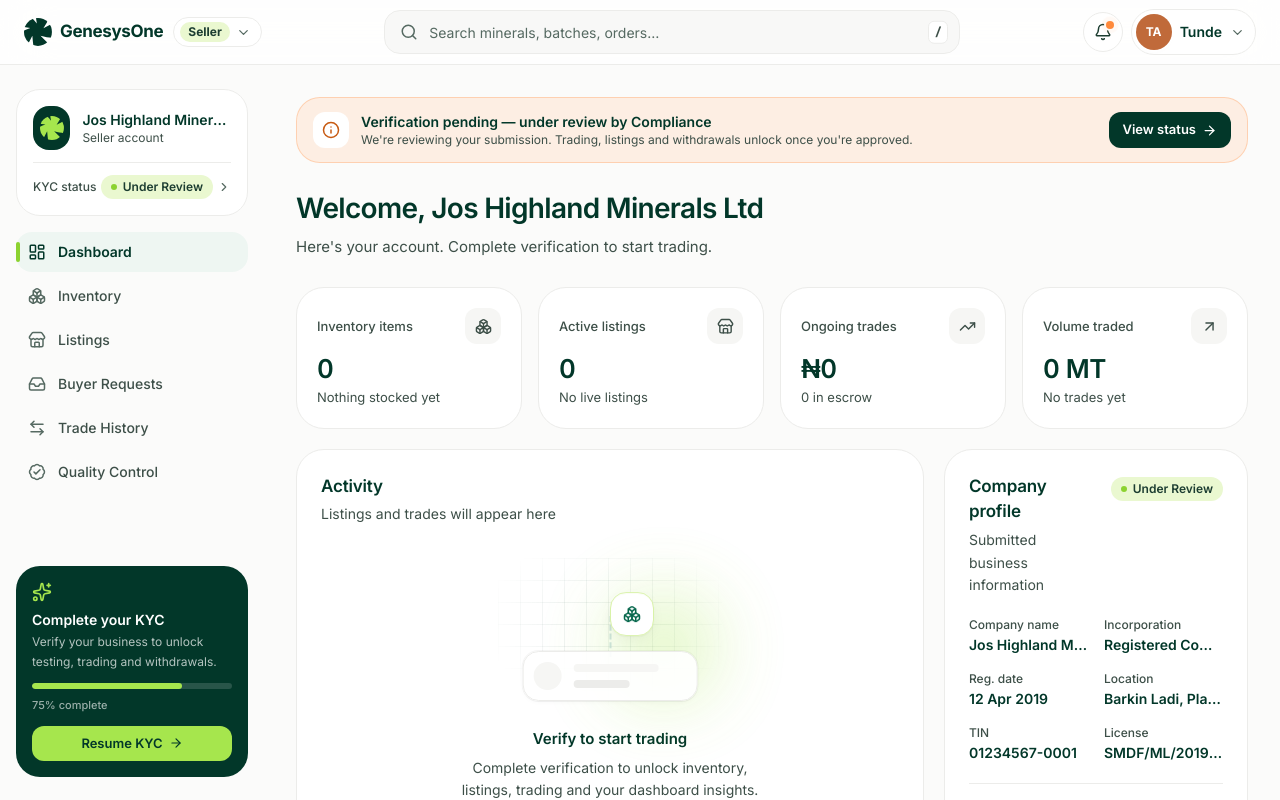
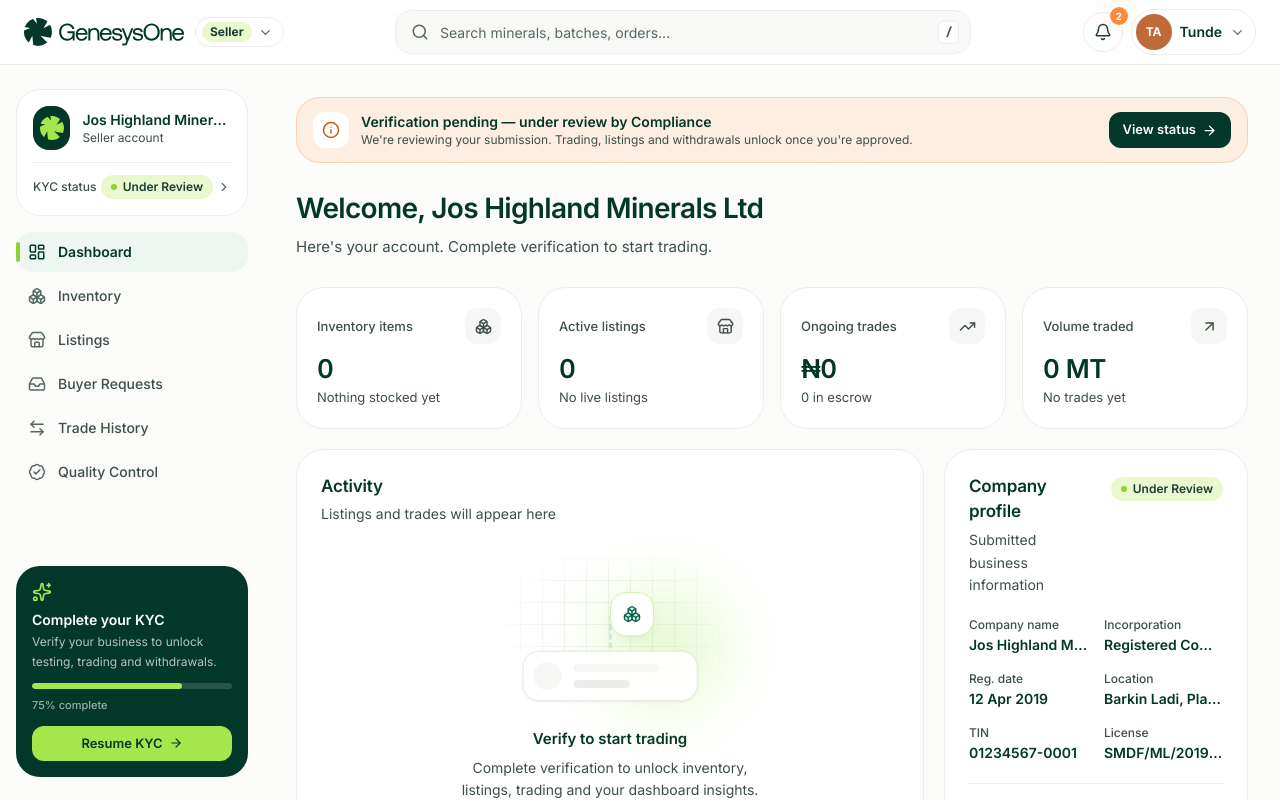
Before and after one commit to kmcdotninja/GenesysOne, a React (Vite) app in the folder app/: page /seller in a window 1280 px wide. Shown: the top 800 px of the page. Built offline with nearby package versions, Linux system fonts and the light colour scheme.

Commit message:
chore: sidebar icon animations, certificates and logo updates

```diff
--- a/app/src/components/shell/Sidebar.tsx
+++ b/app/src/components/shell/Sidebar.tsx
@@ -1,3 +1,4 @@
+import { useState } from 'react'
 import { NavLink } from 'react-router-dom'
 import { ArrowRight, ChevronRight, ShieldCheck, Sparkles } from 'lucide-react'
 import { Mark } from '@/components/Logo'
@@ -17,6 +18,13 @@
   const kycStatus = kyc[role]
   const verified = kycStatus === 'verified'
   const { openForm, openStatus } = useKycDrawer()
+
+  // Briefly pop the icon of whichever nav item was just clicked.
+  const [popped, setPopped] = useState<string | null>(null)
+  const pop = (to: string) => {
+    setPopped(to)
+    window.setTimeout(() => setPopped((p) => (p === to ? null : p)), 480)
+  }
 
   return (
     <aside className="sticky top-16 hidden h-[calc(100vh-4rem)] w-[264px] shrink-0 flex-col gap-4 overflow-y-auto px-4 py-6 lg:flex">
@@ -54,6 +62,7 @@
               key={item.to}
               to={item.to}
               end={item.end}
+              onClick={() => pop(item.to)}
               className={({ isActive }) =>
                 cn(
                   'group relative flex items-center gap-3 rounded-2xl px-3 py-2.5 text-sm transition-all duration-150',
@@ -73,6 +82,7 @@
                     className={cn(
                       'shrink-0 transition-colors',
                       isActive ? 'text-forest' : 'text-forest-300 group-hover:text-forest-500',
+                      popped === item.to && 'gx-icon-pop',
                     )}
                   />
                   {item.label}
--- a/app/src/components/shell/TopNav.tsx
+++ b/app/src/components/shell/TopNav.tsx
@@ -1,7 +1,7 @@
 import { useEffect, useMemo, useRef, useState } from 'react'
 import { Link, useNavigate } from 'react-router-dom'
 import { Bell, Building2, Check, ChevronDown, ChevronRight, CornerDownLeft, LogOut, Palette, Search, Shield, UserRound } from 'lucide-react'
-import { Mark } from '@/components/Logo'
+import { Logo, Mark } from '@/components/Logo'
 import { Avatar, MineralIcon } from '@/components/ui'
 import { ROLE_META, ROLES, ROLE_NAV, ROLE_TAGLINE } from '@/data/nav'
 import { BUYER_CO, CURRENT_USER, MARKET_LISTINGS, SELLER_CO } from '@/data/mock'
@@ -304,15 +304,17 @@
     <div className="relative">
       <button
         onClick={() => setOpen((o) => !o)}
-        aria-label="Notifications"
+        aria-label={unread > 0 ? `Notifications · ${unread} unread` : 'Notifications'}
         className="relative flex h-10 w-10 items-center justify-center rounded-full border border-hair bg-white text-forest-500 transition-colors hover:bg-panel"
       >
-        <Bell size={18} />
+        <Bell size={18} className={cn(unread > 0 && 'gx-bell')} />
         {unread > 0 && (
-          <>
-            <span className="absolute right-2 top-2 h-2 w-2 rounded-full bg-orange ring-2 ring-white" />
-            <span className="absolute right-2 top-2 h-2 w-2 rounded-full bg-orange gx-ping" />
-          </>
+          <span className="absolute -right-1.5 -top-1.5 flex h-[18px] min-w-[18px] items-center justify-center">
+            <span className="absolute inline-flex h-full w-full rounded-full bg-orange/70 gx-ping" />
+            <span className="relative inline-flex h-[18px] min-w-[18px] items-center justify-center rounded-full bg-orange px-1 text-[10px] font-bold leading-none text-white ring-2 ring-white">
+              {unread > 9 ? '9+' : unread}
+            </span>
+          </span>
         )}
       </button>
       {open && (
@@ -320,7 +322,14 @@
           <CloseLayer onClose={() => setOpen(false)} />
           <div className="absolute right-0 top-[calc(100%+8px)] z-50 w-80 origin-top-right animate-pop rounded-3xl border border-hair bg-white p-2 shadow-pop">
             <div className="flex items-center justify-between px-3 py-2">
-              <p className="text-sm font-semibold text-forest">Notifications</p>
+              <p className="flex items-center gap-2 text-sm font-semibold text-forest">
+                Notifications
+                {unread > 0 && (
+                  <span className="inline-flex h-5 min-w-[20px] items-center justify-center rounded-full bg-orange-soft px-1.5 text-[11px] font-bold text-orange-600">
+                    {unread}
+                  </span>
+                )}
+              </p>
               {unread > 0 ? (
                 <button onClick={() => markAllNotificationsRead(role)} className="text-xs font-semibold text-teal hover:underline">
                   Mark all read
@@ -435,9 +444,9 @@
     <header className="sticky top-0 z-30 border-b border-hair bg-white/80 backdrop-blur-xl">
       <div className="flex h-16 items-center gap-3 px-4 sm:px-6">
         <div className="flex items-center gap-2.5">
-          <Link to="/" className="flex items-center gap-2 text-forest">
-            <Mark className="h-7 w-7" />
-            <span className="hidden text-[17px] font-bold tracking-[-0.02em] sm:block">GenesysOne</span>
+          <Link to="/" className="flex items-center text-forest">
+            <Logo className="hidden h-7 sm:block" />
+            <Mark className="h-7 w-7 sm:hidden" />
           </Link>
           <RoleSwitcher role={role} />
         </div>
--- a/app/src/index.css
+++ b/app/src/index.css
@@ -296,12 +296,59 @@
     animation: gx-ping 1.6s cubic-bezier(0, 0, 0.2, 1) infinite;
   }
 
+  /* Notification bell — a brief shake, then rest, looping to draw the eye */
+  @keyframes gx-bell {
+    0%, 65%, 100% {
+      transform: rotate(0);
+    }
+    70% {
+      transform: rotate(-13deg);
+    }
+    76% {
+      transform: rotate(11deg);
+    }
+    82% {
+      transform: rotate(-8deg);
+    }
+    88% {
+      transform: rotate(5deg);
+    }
+    94% {
+      transform: rotate(-2deg);
+    }
+  }
+  .gx-bell {
+    animation: gx-bell 2.8s ease-in-out infinite;
+    transform-origin: top center;
+  }
+
+  /* Icon pop — bouncy tap feedback when a nav item is clicked */
+  @keyframes gx-icon-pop {
+    0% {
+      transform: scale(1) rotate(0);
+    }
+    35% {
+      transform: scale(1.35) rotate(-7deg);
+    }
+    60% {
+      transform: scale(0.92) rotate(4deg);
+    }
+    100% {
+      transform: scale(1) rotate(0);
+    }
+  }
+  .gx-icon-pop {
+    animation: gx-icon-pop 0.45s cubic-bezier(0.34, 1.56, 0.64, 1);
+  }
+
   @media (prefers-reduced-motion: reduce) {
     .gx-float,
     .gx-float-soft,
     .gx-twinkle,
     .gx-shadow,
     .gx-ping,
+    .gx-bell,
+    .gx-icon-pop,
     .animate-rise,
     .animate-pop,
     .animate-toast-in,
```
Also changed, not shown: app/src/lib/certificate.ts (+7 -6 lines).
